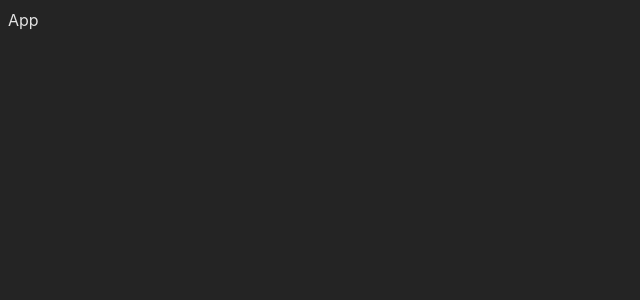
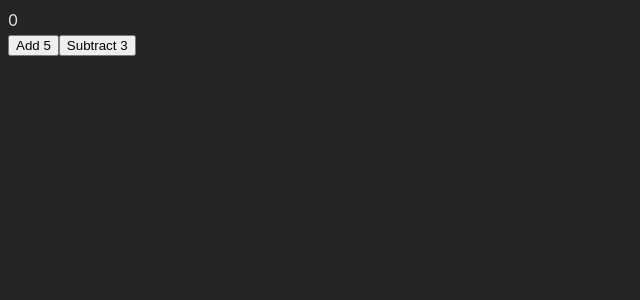
Before and after one commit to stefaleon/calculator, a React (Vite) app: page / in a window 1280 px wide. Shown: the top 300 px of the page, without its empty margins (0-640 px from the left). Built offline with nearby package versions, Linux system fonts and the light colour scheme.

Commit message:
Calculator context

```diff
--- a/src/App.tsx
+++ b/src/App.tsx
@@ -1,5 +1,40 @@
-function App() {
-	return <>App</>;
+import React from "react";
+import { CalculatorProvider } from "./context/calculatorContext";
+import { useCalculator } from "./context/useCalculator";
+
+const CalculatorDisplay: React.FC = () => {
+	const { value } = useCalculator();
+
+	return <div>{value}</div>;
+};
+
+type CalculatorButtonProps = {
+	children: React.ReactNode;
+	onClick: () => void;
 }
 
+const CalculatorButton: React.FC<CalculatorButtonProps> = ({ children, onClick }) => {
+	return <button onClick={onClick}>{children}</button>;
+};
+
+const CalculatorApp: React.FC = () => {
+	const { add, subtract } = useCalculator();
+
+	return (
+		<div>
+			<CalculatorDisplay />
+			<CalculatorButton onClick={() => add(5)}>Add 5</CalculatorButton>
+			<CalculatorButton onClick={() => subtract(3)}>Subtract 3</CalculatorButton>
+		</div>
+	);
+};
+
+const App: React.FC = () => {
+	return (
+		<CalculatorProvider>
+			<CalculatorApp />
+		</CalculatorProvider>
+	);
+};
+
 export default App;
--- /dev/null
+++ b/src/context/calculatorContext.tsx
@@ -0,0 +1,52 @@
+import { createContext, useState } from "react";
+
+// Step 1: Define the context
+export type CalculatorContextType = {
+	value: number;
+	updateValue: (newValue: number) => void;
+	add: (number: number) => void;
+	subtract: (number: number) => void;
+	multiply: (number: number) => void;
+	divide: (number: number) => void;
+};
+
+export const CalculatorContext = createContext<CalculatorContextType | undefined>(undefined);
+
+// Step 2: Implement the provider component
+type CalculatorProviderProps = {
+	children: React.ReactNode;
+};
+export const CalculatorProvider: React.FC<CalculatorProviderProps> = ({ children }) => {
+	const [value, setValue] = useState(0);
+
+	const updateValue = (newValue: number) => {
+		setValue(newValue);
+	};
+
+	const add = (number: number) => {
+		setValue(value + number);
+	};
+
+	const subtract = (number: number) => {
+		setValue(value - number);
+	};
+
+	const multiply = (number: number) => {
+		setValue(value * number);
+	};
+
+	const divide = (number: number) => {
+		setValue(value / number);
+	};
+
+	const calculatorContextValue: CalculatorContextType = {
+		value,
+		updateValue,
+		add,
+		subtract,
+		multiply,
+		divide,
+	};
+
+	return <CalculatorContext.Provider value={calculatorContextValue}>{children}</CalculatorContext.Provider>;
+};
--- /dev/null
+++ b/src/context/useCalculator.ts
@@ -0,0 +1,12 @@
+import { useContext } from "react";
+import { CalculatorContext } from "./calculatorContext";
+import type { CalculatorContextType } from "./calculatorContext";
+
+// Custom hook to consume the calculator context
+export const useCalculator = (): CalculatorContextType => {
+	const context = useContext(CalculatorContext);
+	if (!context) {
+		throw new Error("useCalculator must be used within a CalculatorProvider");
+	}
+	return context;
+};
```
